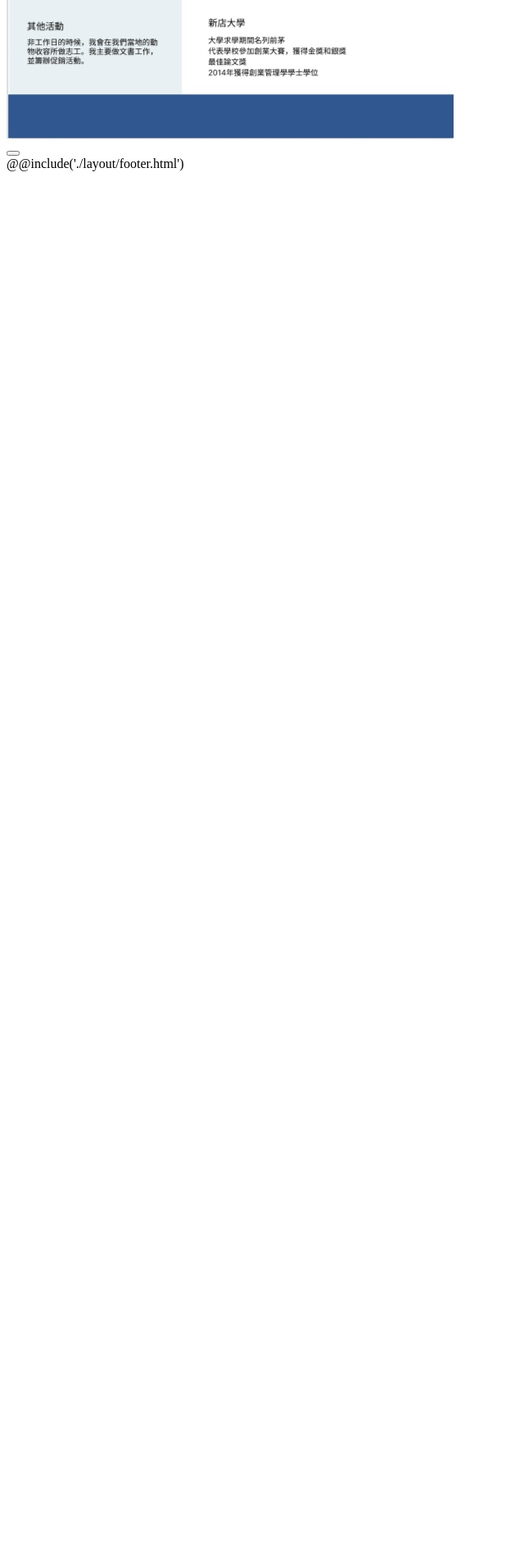
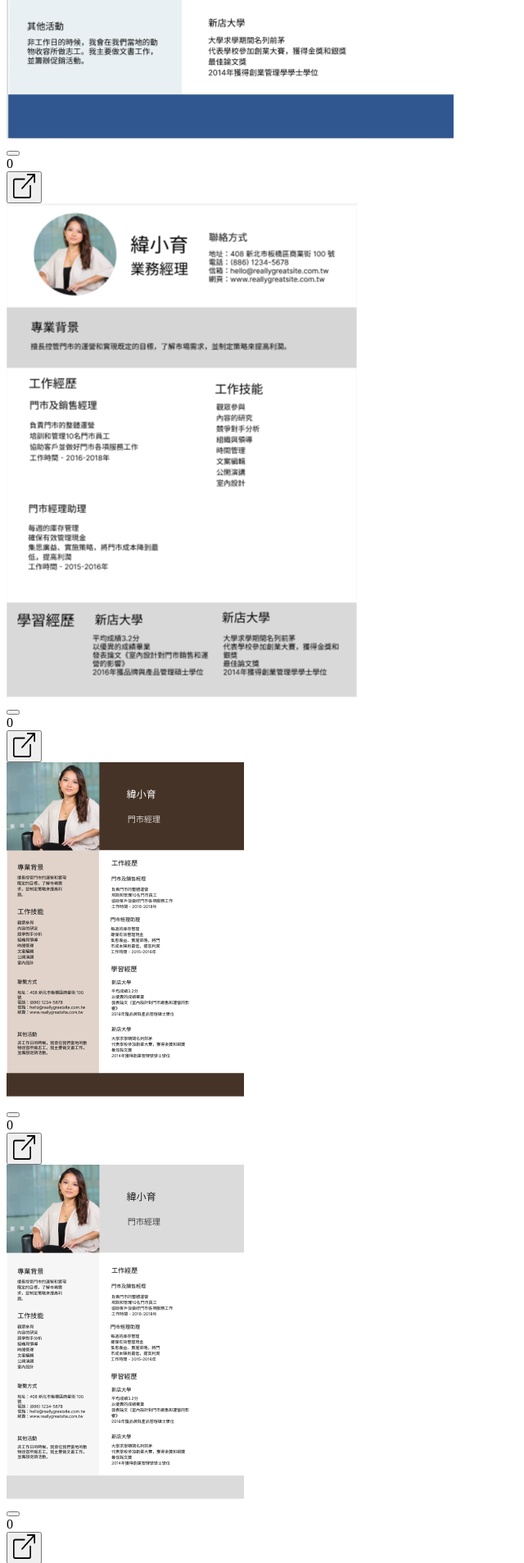
Before and after one commit to dai24/tgd102_g2, a PHP site: page /resume.html in a window 1280 px wide. Shown: the part 1338-3245 px from the top of the page at 82% size, without its empty margins (0-640 px from the left). Before the commit the page ends 1547 px from the top, so only its background shows below. Run offline with PHP 8.4, Linux system fonts and the light colour scheme.

Commit message:
add 履歷範本pc、rwd by lin

```diff
--- a/resume.html
+++ b/resume.html
@@ -25,21 +25,20 @@
             })
 
             <div class="row resume_banner1">
-                <div class="offset-1 col-7">
+                <div class="col-8 align-self-center">
                     <h1 class="h1-1">線上製作一份能幫你獲得面試機會的履歷</h1>
                 </div>
-                <div class="col">
-                    <button type="button" class="btn11">製作履歷</button>
+                <div class="col align-self-center">
+                    <button type="button" class="btn11" id="resume_btn">製作履歷</button>
+                    <!-- <a href="resume_work_space.html"  class="btn11">製作履歷</a> -->
                 </div>
             </div>
             <div class="row resume_banner2">
-                <div class="col-1">
-                </div>
-                <div class="col-7">
+                <div class="col-8 align-self-center">
                     <h1 class="h1-2">履歷範本</h1>
                     <h4 class="h4-1">瀏覽可用於往後設計中的履歷範本</h4>
                 </div>
-                <div class="col">
+                <div class="col align-self-center">
                     <img src="images/resume/resume_banner1.png" alt="">
                 </div>
             </div>
@@ -57,13 +56,191 @@
                     <div class="col-1"><button class="btn13">科技</button></div>
                     <div class="col-1"><button class="btn13">服務</button></div>
                 </div>
+                <!--  justify-content-centerr align-items-center -->
+                <article>
 
-                <div class="card" style="width: 18rem;">
-                    <img src="images/resume/resume_1.png" class="card-img-top" alt="...">
-                    <div class="card-body">
-                      <button><i class="fa-solid fa-heart"></i></button>
+                    <div class="row resume_sample_row">
+                        <div class="col">
+                            <div class="resume_card">
+                                <img src="images/resume/resume_1.png" class="" alt="resume_1">
+                                <div class="card_body">
+                                    <div class="row">
+                                        <div class="col-2"><button class="fa-solid fa-heart"></button></div>
+                                        <div class="col-1 align-self-center"><span>0</span></div>
+                                        <div class="offset-7 col-1">
+                                            <button class="resume_sample"><img src="images/resume/resume_zoom.png" alt="resume_zoom"></button>
+                                        </div>
+                                    </div>
+                                </div>
+                              </div>
+                        </div>
+                        <div class="col">
+                            <div class="resume_card">
+                                <img src="images/resume/resume_2.png" class="" alt="resume_1">
+                                <div class="card_body">
+                                    <div class="row">
+                                        <div class="col-2"><button class="fa-solid fa-heart"></button></div>
+                                        <div class="col-1 align-self-center"><span>0</span></div>
+                                        <div class="offset-7 col-1">
+                                            <button class="resume_sample"><img src="images/resume/resume_zoom.png" alt="resume_zoom"></button>
+                                        </div>
+                                    </div>
+                                </div>
+                              </div>
+                        </div>
+                        <div class="col">
+                            <div class="resume_card">
+                                <img src="images/resume/resume_3.png" class="" alt="resume_1">
+                                <div class="card_body">
+                                    <div class="row">
+                                        <div class="col-2"><button class="fa-solid fa-heart"></button></div>
+                                        <div class="col-1 align-self-center"><span>0</span></div>
+                                        <div class="offset-7 col-1">
+                                            <button class="resume_sample"><img src="images/resume/resume_zoom.png" alt="resume_zoom"></button>
+                                        </div>
+                                    </div>
+                                </div>
+                              </div>
+                        </div>
+                        <div class="col">
+                            <div class="resume_card">
+                                <img src="images/resume/resume_4.png" class="" alt="resume_1">
+                                <div class="card_body">
+                                    <div class="row">
+                                        <div class="col-2"><button class="fa-solid fa-heart"></button></div>
+                                        <div class="col-1 align-self-center"><span>0</span></div>
+                                        <div class="offset-7 col-1">
+                                            <button class="resume_sample"><img src="images/resume/resume_zoom.png" alt="resume_zoom"></button>
+                                        </div>
+                                    </div>
+                                </div>
+                              </div>
+                        </div>
+                    <!-- </div>
+
+                    <div class="row resume_sample_row"> -->
+                        <div class="col">
+                            <div class="resume_card">
+                                <img src="images/resume/resume_5.png" class="" alt="resume_1">
+                                <div class="card_body">
+                                    <div class="row">
+                                        <div class="col-2"><button class="fa-solid fa-heart"></button></div>
+                                        <div class="col-1 align-self-center"><span>0</span></div>
+                                        <div class="offset-7 col-1">
+                                            <button class="resume_sample"><img src="images/resume/resume_zoom.png" alt="resume_zoom"></button>
+                                        </div>
+                                    </div>
+                                </div>
+                              </div>
+                        </div>
+                        <div class="col">
+                            <div class="resume_card">
+                                <img src="images/resume/resume_6.png" class="" alt="resume_1">
+                                <div class="card_body">
+                                    <div class="row">
+                                        <div class="col-2"><button class="fa-solid fa-heart"></button></div>
+                                        <div class="col-1 align-self-center"><span>0</span></div>
+                                        <div class="offset-7 col-1">
+                                            <button class="resume_sample"><img src="images/resume/resume_zoom.png" alt="resume_zoom"></button>
+                                        </div>
+                                    </div>
+                                </div>
+                              </div>
+                        </div>
+                        <div class="col">
+                            <div class="resume_card">
+                                <img src="images/resume/resume_1.png" class="" alt="resume_1">
+                                <div class="card_body">
+                                    <div class="row">
+                                        <div class="col-2"><button class="fa-solid fa-heart"></button></div>
+                                        <div class="col-1 align-self-center"><span>0</span></div>
+                                        <div class="offset-7 col-1">
+                                            <button class="resume_sample"><img src="images/resume/resume_zoom.png" alt="resume_zoom"></button>
+                                        </div>
+                                    </div>
+                                </div>
+                              </div>
+                        </div>
+                        <div class="col">
+                            <div class="resume_card">
+                                <img src="images/resume/resume_2.png" class="" alt="resume_1">
+                                <div class="card_body">
+                                    <div class="row">
+                                        <div class="col-2"><button class="fa-solid fa-heart"></button></div>
+                                        <div class="col-1 align-self-center"><span>0</span></div>
+                                        <div class="offset-7 col-1">
+                                            <button class="resume_sample"><img src="images/resume/resume_zoom.png" alt="resume_zoom"></button>
+                                        </div>
+                                    </div>
+                                </div>
+                              </div>
+                        </div>
                     </div>
-                  </div>
+
+                    <!-- <div class="row resume_sample_row">
+                        <div class="col">
+                            <div class="card" style="width: 18rem;">
+                                <img src="images/resume/resume_1.png" class="card-img-top" alt="resume_1">
+                                <div class="card-body">
+                                    <div class="row">
+                                        <div class="col-2"><button class="fa-solid fa-heart"></button></div>
+                                        <div class="col-1 align-self-center"><span>0</span></div>
+                                        <div class="offset-7 col-1">
+                                            <button class="resume_sample"><img src="images/resume/resume_zoom.png" alt="resume_zoom"></button>
+                                        </div>
+                                    </div>
+                                </div>
+                              </div>
+                        </div>
+                        <div class="col">
+                            <div class="card" style="width: 18rem;">
+                                <img src="images/resume/resume_1.png" class="card-img-top" alt="resume_1">
+                                <div class="card-body">
+                                    <div class="row">
+                                        <div class="col-2"><button class="fa-solid fa-heart"></button></div>
+                                        <div class="col-1 align-self-center"><span>0</span></div>
+                                        <div class="offset-7 col-1">
+                                            <button class="resume_sample"><img src="images/resume/resume_zoom.png" alt="resume_zoom"></button>
+                                        </div>
+                                    </div>
+                                </div>
+                              </div>
+                        </div>
+                        <div class="col">
+                            <div class="card" style="width: 18rem;">
+                                <img src="images/resume/resume_1.png" class="card-img-top" alt="resume_1">
+                                <div class="card-body">
+                                    <div class="row">
+                                        <div class="col-2"><button class="fa-solid fa-heart"></button></div>
+                                        <div class="col-1 align-self-center"><span>0</span></div>
+                                        <div class="offset-7 col-1">
+                                            <button class="resume_sample"><img src="images/resume/resume_zoom.png" alt="resume_zoom"></button>
+                                        </div>
+                                    </div>
+                                </div>
+                              </div>
+                        </div>
+                        <div class="col">
+                            <div class="card" style="width: 18rem;">
+                                <img src="images/resume/resume_1.png" class="card-img-top" alt="resume_1">
+                                <div class="card-body">
+                                    <div class="row">
+                                        <div class="col-2"><button class="fa-solid fa-heart"></button></div>
+                                        <div class="col-1 align-self-center"><span>0</span></div>
+                                        <div class="offset-7 col-1">
+                                            <button class="resume_sample"><img src="images/resume/resume_zoom.png" alt="resume_zoom"></button>
+                                        </div>
+                                    </div>
+                                </div>
+                              </div>
+                        </div>
+                    </div> -->
+
+
+
+                </article>
+
+
             </main>
         </div>
 
--- a/sass/component/_btn.scss
+++ b/sass/component/_btn.scss
@@ -78,7 +78,7 @@
     @include btn3(172px ,$fontSize02, $space01, $secondary02, $focus01,5px,null,null);
     height: 60px;
     @include m(){
-        @include btn3(85px ,$fontSize05, $space01, $secondary02, $focus01, 5px,null,null);
+        @include btn3(85px ,$R-fontSize05, $R-space01, $secondary02, $focus01, 5px,null,null);
         height: 37px;
     }
 }
@@ -94,8 +94,8 @@
     @include btn4(70px ,$fontSize02, $space01, rgba(255, 255, 255, 0), $secondary01,5px,null,$primary02);
     height: 40px;
     @include m(){
-        @include btn4(36px ,$fontSize04, $space01, transparent, $secondary01, 5px,$secondary02,null);
-        height: 22px;
+        @include btn4(46px ,$R-fontSize04, $R-space01, transparent, $secondary01, 5px,$secondary02,null);
+        height: 32px;
     }
 }
 
--- a/sass/mixin/_mixin.scss
+++ b/sass/mixin/_mixin.scss
@@ -47,7 +47,6 @@
     color: $c;
     box-shadow:4px 4px 4px $shadow01;
     border: 0;
-    // box-shadow:4px 4px 4px rgba($color: #313131, $alpha: 0.3);
     border-radius: $r;
     text-align: center;
     cursor: pointer;
@@ -65,9 +64,7 @@
     padding:$p;
     background-color: $bgc;
     color: $c;
-    // box-shadow:4px 4px 4px $shadow01;
     border: 0;
-    // box-shadow:4px 4px 4px rgba($color: #313131, $alpha: 0.3);
     border-radius: $r;
     text-align: center;
     cursor: pointer;
@@ -75,8 +72,6 @@
     &:hover {
         background-color: $bgch;
         color: $ch;
-        // box-shadow: 0px 0px 0px;
-        // transform: translateX(4px);
     }
 }
 
```
Also changed, not shown: js/main.js (+16 -7 lines), sass/page/_resume.scss (+186 -37 lines), images/resume/resume_3.png (added), images/resume/resume_4.png (added), images/resume/resume_5.png (added), images/resume/resume_6.png (added), images/resume/resume_zoom.png (added).
